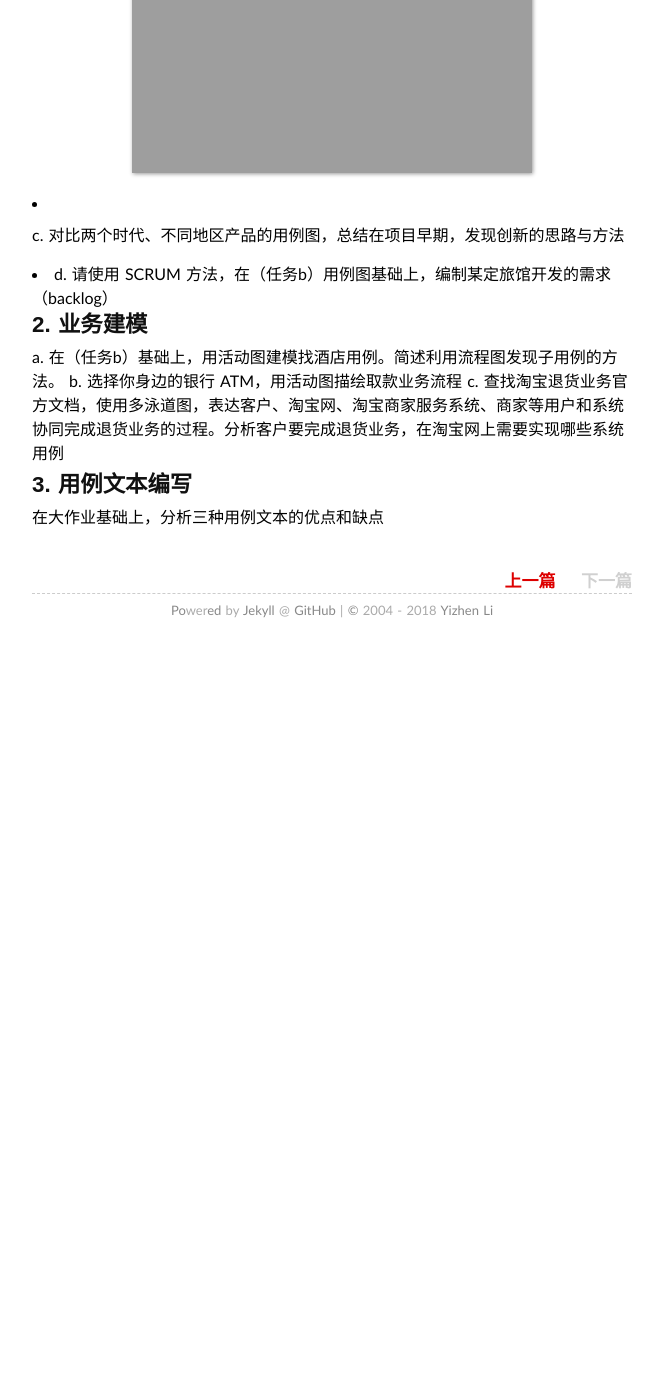
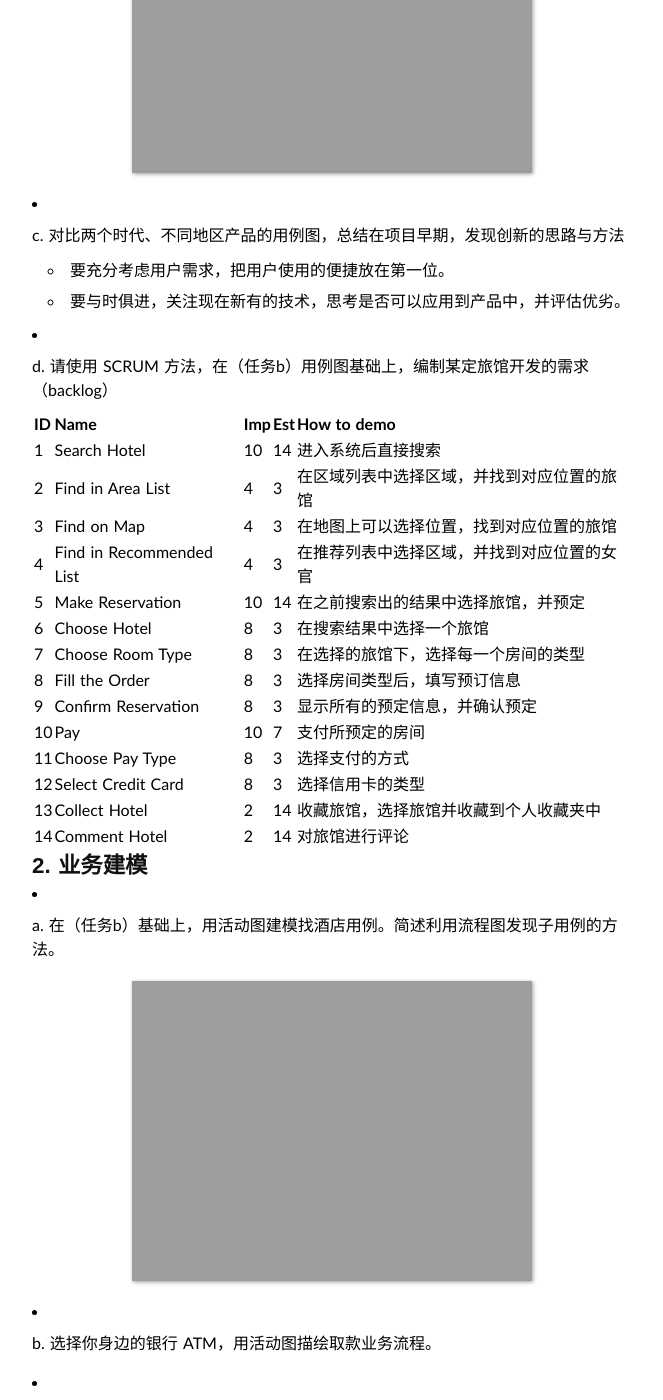
Before and after one commit to alexandrali3/alexandrali3.github.io, a Jekyll site: the page built from _posts/2018-04-19-homework3.md, in a window 1280 px wide and 1400 px high, scrolled down 844 px. Shown: the whole window, without its empty margins (308-971 px from the left). Built offline with Jekyll 4.4.1, drawn with Linux system fonts in a browser that asks for light colours; before the commit the page ends 1497 px from its top, so only the background shows below that; some of the changed text lies outside the part shown.

Commit message:
Modify homework3

```diff
--- a/_posts/2018-04-19-homework3.md
+++ b/_posts/2018-04-19-homework3.md
@@ -22,15 +22,43 @@ tags: 博客
 
 - c. 对比两个时代、不同地区产品的用例图，总结在项目早期，发现创新的思路与方法
 
+    - 要充分考虑用户需求，把用户使用的便捷放在第一位。
+    - 要与时俱进，关注现在新有的技术，思考是否可以应用到产品中，并评估优劣。
+
 - d. 请使用 SCRUM 方法，在（任务b）用例图基础上，编制某定旅馆开发的需求 （backlog）
+
+    |    ID    | Name | Imp | Est | How to demo |
+    | --- | ----------- | --- | --- |  ---------- |
+    |1| Search Hotel |  10 | 14 | 进入系统后直接搜索 |
+    |2| Find in Area List     |  4 | 3 | 在区域列表中选择区域，并找到对应位置的旅馆 |
+    |3| Find on Map     |  4 | 3 | 在地图上可以选择位置，找到对应位置的旅馆 |
+    |4| Find in Recommended List   | 4 | 3 | 在推荐列表中选择区域，并找到对应位置的女官 |
+    |5| Make Reservation  |  10 | 14 | 在之前搜索出的结果中选择旅馆，并预定 |
+    |6| Choose Hotel  |  8 | 3 | 在搜索结果中选择一个旅馆 |
+    |7| Choose Room Type  |  8 | 3 | 在选择的旅馆下，选择每一个房间的类型 |
+    |8| Fill the Order  |  8 | 3 | 选择房间类型后，填写预订信息 |
+    |9| Confirm Reservation  |  8 | 3 | 显示所有的预定信息，并确认预定 |
+    |10| Pay  |  10 | 7 | 支付所预定的房间 |
+    |11| Choose Pay Type |  8 | 3 | 选择支付的方式 |
+    |12| Select Credit Card |  8 | 3 | 选择信用卡的类型 |
+    |13| Collect Hotel |  2 | 14 | 收藏旅馆，选择旅馆并收藏到个人收藏夹中 |
+    |14| Comment Hotel |  2 | 14 | 对旅馆进行评论 |
+
 
 ## 2. 业务建模
 
-a. 在（任务b）基础上，用活动图建模找酒店用例。简述利用流程图发现子用例的方法。
-b. 选择你身边的银行 ATM，用活动图描绘取款业务流程
-c. 查找淘宝退货业务官方文档，使用多泳道图，表达客户、淘宝网、淘宝商家服务系统、商家等用户和系统协同完成退货业务的过程。分析客户要完成退货业务，在淘宝网上需要实现哪些系统用例
+- a. 在（任务b）基础上，用活动图建模找酒店用例。简述利用流程图发现子用例的方法。
+
+    ![activity-diagram-search-hotel](https://alexandrali3.github.io/MyImage/github_page/homework3/activity-diagram-search-hotel.PNG)
+
+- b. 选择你身边的银行 ATM，用活动图描绘取款业务流程。
+
+
+- c. 查找淘宝退货业务官方文档，使用多泳道图，表达客户、淘宝网、淘宝商家服务系统、商家等用户和系统协同完成退货业务的过程。分析客户要完成退货业务，在淘宝网上需要实现哪些系统用例。
+
+
 
 
 ## 3. 用例文本编写
 
-在大作业基础上，分析三种用例文本的优点和缺点
+在大作业基础上，分析三种用例文本的优点和缺点。
```
